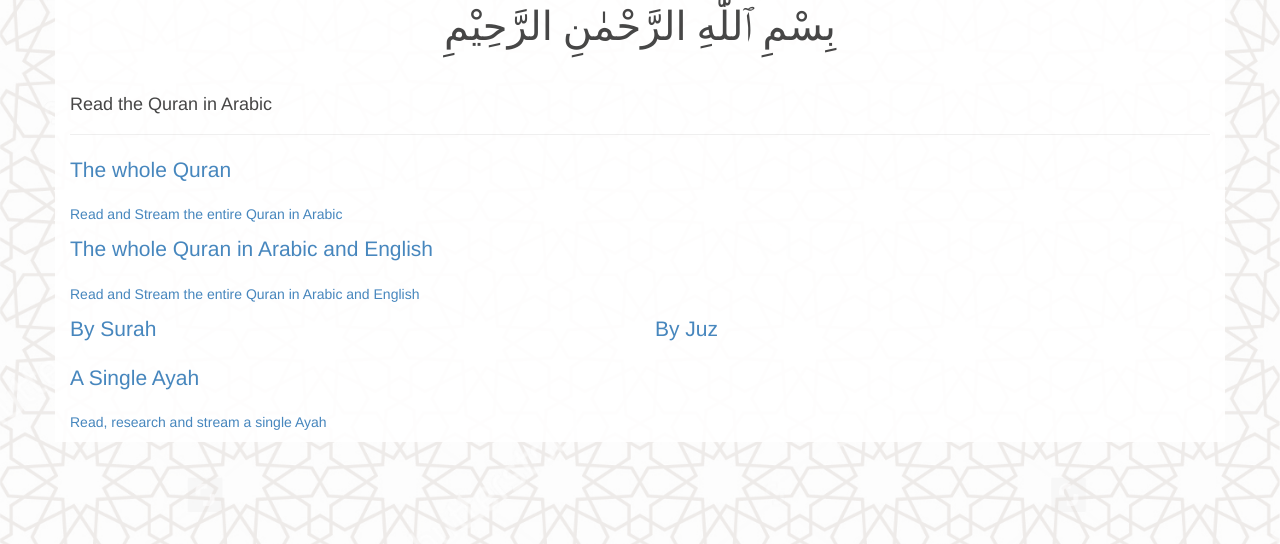
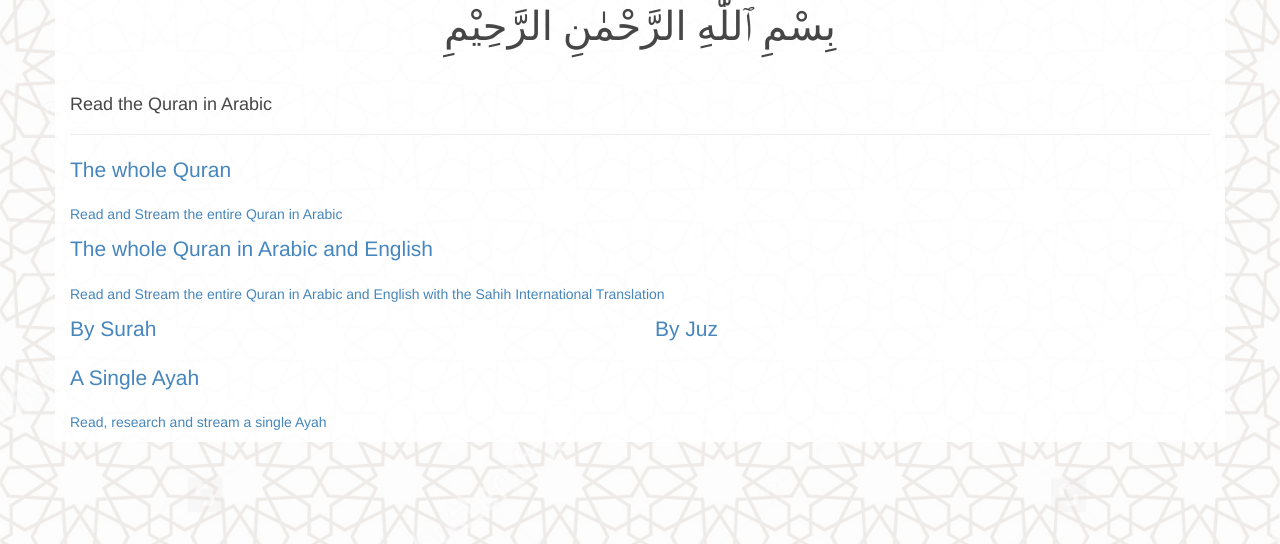
Before and after one commit to islamic-network/alquran.cloud, a PHP site: page /views/read.php in a window 1280 px wide. Shown: the part 71-615 px from the top of the page. Run offline with PHP 8.4, Linux system fonts and the light colour scheme; data that the repository does not hold is empty; some libraries are stand-ins or nearby versions; some web fonts are replaced.

Commit message:
Change dual url

```diff
--- a/views/read.php
+++ b/views/read.php
@@ -31,7 +31,7 @@
                     The whole Quran in Arabic and English
                 </p>
                 <p>
-                    Read and Stream the entire Quran in Arabic and English
+                    Read and Stream the entire Quran in Arabic and English with the Sahih International Translation
                 </p>
             </a>
         </div>
```
